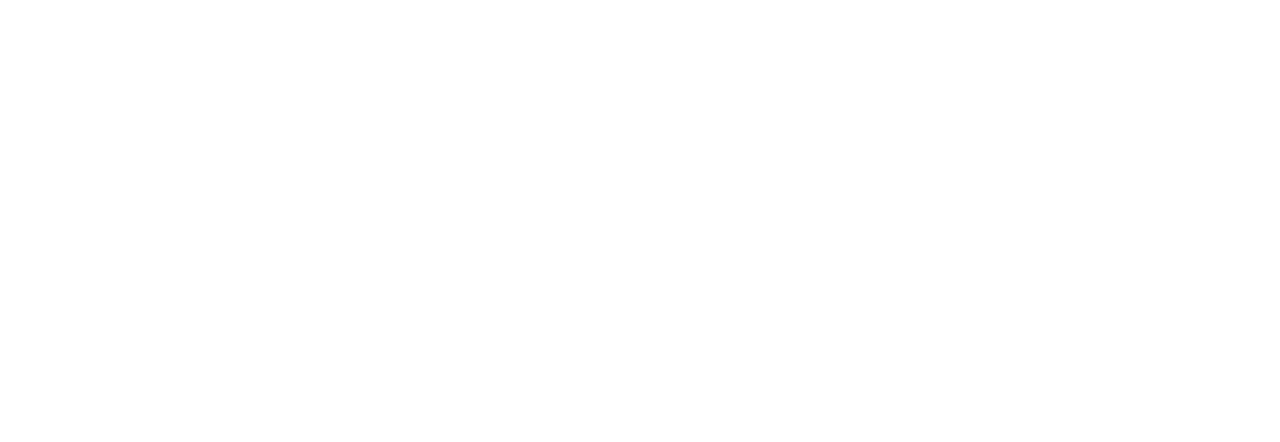
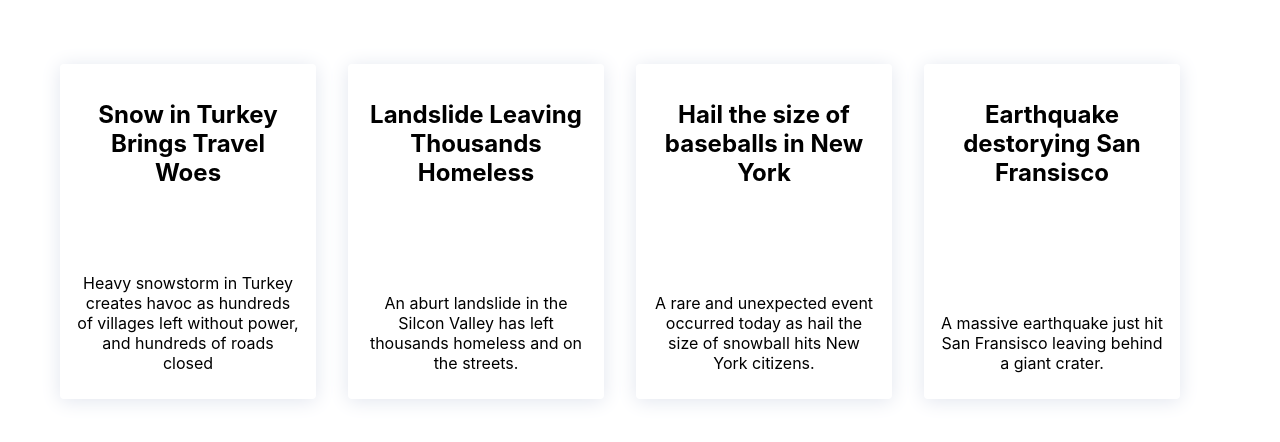
Before and after one commit to ioannidisAlex/wise, a JavaScript app in the folder frontend/app/: page /daf in a window 1280 px wide. Shown: the top 442 px of the page. Built offline with nearby package versions, Linux system fonts and the light colour scheme.

Commit message:
HomePage

```diff
--- a/frontend/app/src/App.js
+++ b/frontend/app/src/App.js
@@ -7,14 +7,14 @@
   Message,
   MessageSend,
 } from "./components/componentfile";
-import Card from "./components/Card.js";
+import MenuCards from "./components/MenuCards.js";
 
 function App() {
   return (
     <Router>
       <Routes>
         <Route path="/raf" element={<CompanionChatTable />} />
-        <Route path="/daf" element={<Card />} />
+        <Route path="/daf" element={<MenuCards />} />
       </Routes>
     </Router>
   );
--- a/frontend/app/src/components/Card.css
+++ /dev/null
@@ -1,32 +0,0 @@
-.wrapper {
-  display: flex;
-  grid-template-columns: repeat(auto-fit, minmax(12rem, 16rem));
-  gap: 2rem;
-  justify-content: center;
-}
-
-.card {
-  overflow: hidden;
-  box-shadow: 0 2px 20px $clr-gray300;
-  border-radius: $radius;
-  display: flex;
-  flex-direction: column;
-  justify-content: space-between;
-  cursor: pointer;
-  transition: transform 200ms ease-in;
-}
-/*  card: {
-    borderRadius: 6,
-    elevation: 3,
-    backgroundColor: "#fff",
-    shadowOffset: { width: 1, height: 1 },
-    shadowColor: "#333",
-    shadowOpacity: 0.3,
-    shadowRadius: 2,
-    marginHorizontal: 4,
-    marginVertical: 6,
-  },
-  cardContent: {
-    marginHorizontal: 18,
-    marginVertical: 20,
-  },*/
--- a/frontend/app/src/components/Card.js
+++ b/frontend/app/src/components/Card.js
@@ -1,14 +1,9 @@
-import React from "react";
-
 const Card = (props) => {
+  console.log(props);
   return (
-    <div className="wrapper">
-      <div className="card">
-        <div className="card__body">
-          <h2 className="card__title">{props.title}</h2>
-          <p className="card__description">{props.description}</p>
-        </div>
-      </div>
+    <div className="card">
+      <h2 className="card__title">{props.title}</h2>
+      <p className="card__description">{props.description}</p>
     </div>
   );
 };
--- /dev/null
+++ b/frontend/app/src/components/MenuCards.css
@@ -0,0 +1,38 @@
+.wdpg {
+  width: 90%;
+  padding: 64px 8px;
+  margin: auto 36px;
+  display: flex;
+  flex-direction: row;
+  justify-content: space-between;
+}
+
+.card {
+  text-align: center;
+  flex: 15 10 auto;
+  display: flex;
+  flex-direction: column;
+  justify-content: space-between;
+  overflow: hidden;
+  box-shadow: 0 2px 20px #e1e5ee;
+  border-radius: 4px;
+  width: 250px;
+  margin: 0 16px;
+  transition: 1s;
+}
+
+.card:hover {
+  transform: scale(1.3);
+  background: #4f546c;
+  z-index: 2;
+  box-shadow: 2px 2px 2px #000;
+}
+
+.card__title {
+  padding: 1rem;
+}
+
+.card__description {
+  padding: 0 1rem;
+  margin: 50px 0 26px 0;
+}
--- /dev/null
+++ b/frontend/app/src/components/MenuCards.js
@@ -0,0 +1,68 @@
+import Card from "./Card";
+
+import "./MenuCards.css";
+
+const MenuCards = (props) => {
+	const articles = [
+		{
+			article: {
+				color: "FEC006",
+				title: "Snow in Turkey Brings Travel Woes",
+				thumbnail: "",
+				category: "News",
+				excerpt:
+					"Heavy snowstorm in Turkey creates havoc as hundreds of villages left without power, and hundreds of roads closed",
+				date: new Date(),
+			},
+		},
+		{
+			article: {
+				color: "2196F3",
+				title: "Landslide Leaving Thousands Homeless",
+				thumbnail: "",
+				category: "News",
+				excerpt:
+					"An aburt landslide in the Silcon Valley has left thousands homeless and on the streets.",
+				date: new Date(),
+			},
+		},
+		{
+			article: {
+				color: "FE5621",
+				title: "Hail the size of baseballs in New York",
+				thumbnail: "",
+				category: "News",
+				excerpt:
+					"A rare and unexpected event occurred today as hail the size of snowball hits New York citizens.",
+				date: new Date(),
+			},
+		},
+		{
+			article: {
+				color: "673AB7",
+				title: "Earthquake destorying San Fransisco",
+				thumbnail: "",
+				category: "News",
+				excerpt:
+					"A massive earthquake just hit San Fransisco leaving behind a giant crater.",
+				date: new Date(),
+			},
+		},
+	];
+
+	return (
+		<div className="wdpg">
+			{articles.map((instance, i) => {
+				return (
+					<Card
+						key={i}
+						title={instance.article.title}
+						description={instance.article.excerpt}
+					/>
+				);
+			})}
+		</div>
+	);
+};
+
+export default MenuCards;
```
